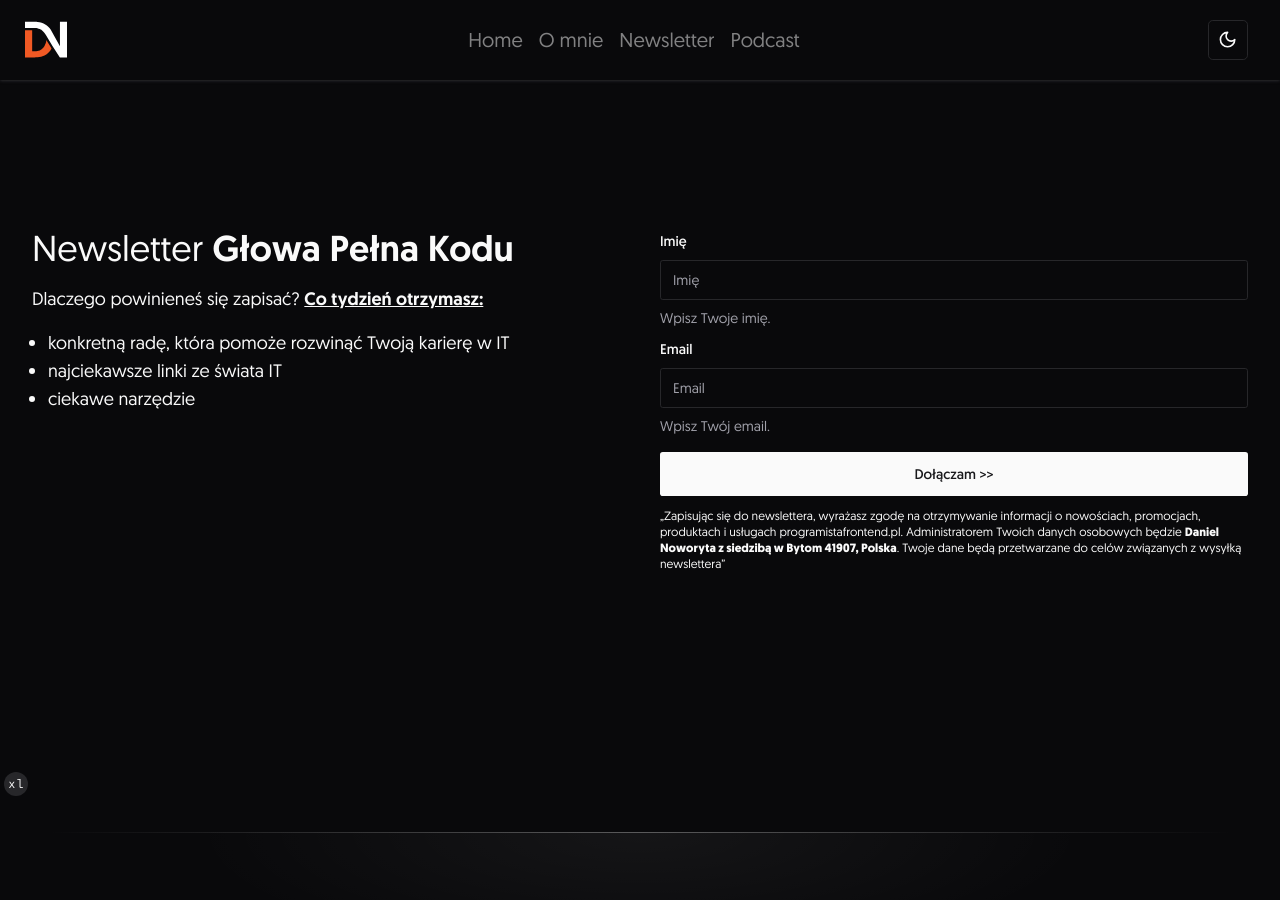
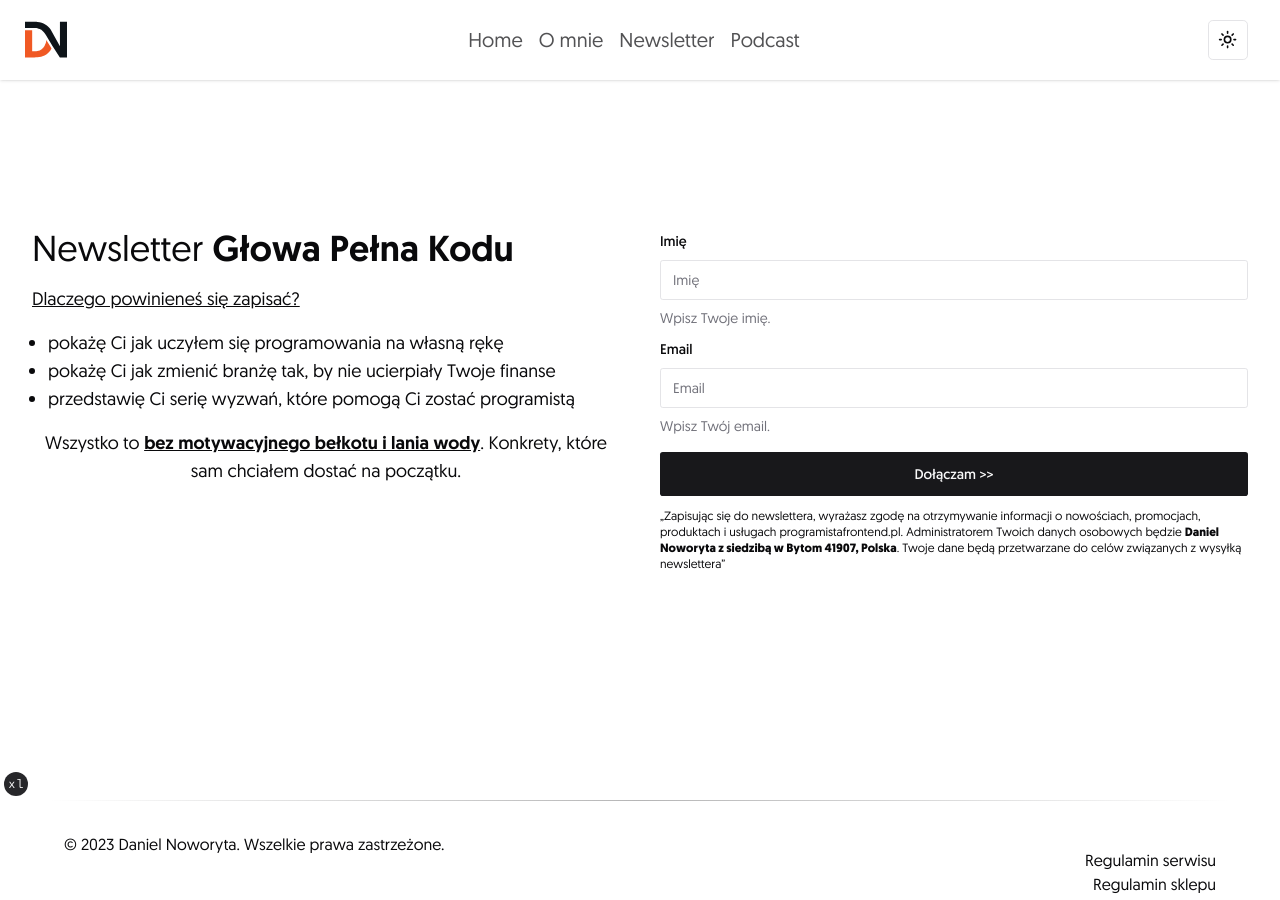
Before and after one commit to Dan86de/danielnoworyta, a Next.js app: page /newsletter in a window 1280 px wide. Shown: the top 900 px of the page. Built offline with nearby package versions, Linux system fonts and the light colour scheme; no server answers.

Commit message:
Change image and remove themes.

```diff
--- a/src/app/layout.tsx
+++ b/src/app/layout.tsx
@@ -36,7 +36,7 @@ export default function RootLayout({ children }: { children: React.ReactNode })
 	return (
 		<html className="h-full scroll-smooth antialiased" lang="pl" suppressHydrationWarning>
 			<body className="h-full select-none">
-				<ThemeProvider attribute="class" defaultTheme="dark" enableSystem disableTransitionOnChange>
+				<ThemeProvider attribute="class" disableTransitionOnChange>
 					<Header />
 					{children}
 					<Footer />
--- a/src/app/newsletter/page.tsx
+++ b/src/app/newsletter/page.tsx
@@ -35,16 +35,21 @@ export default function NewsletterPage() {
 					<h2 className="pb-4 text-2xl md:text-4xl">
 						Newsletter <span className="font-semibold">Głowa Pełna Kodu</span>
 					</h2>
-					<p className="pb-4">
-						Dlaczego powinieneś się zapisać?{" "}
-						<span className="font-semibold underline">Co tydzień otrzymasz:</span>
+					<p className="pb-4 underline">Dlaczego powinieneś się zapisać? </p>
+					<ul className="list-disc pl-4">
+						<li>pokażę Ci jak uczyłem się programowania na własną rękę</li>
+						<li>pokażę Ci jak zmienić branżę tak, by nie ucierpiały Twoje finanse</li>
+						<li>przedstawię Ci serię wyzwań, które pomogą Ci zostać programistą</li>
+					</ul>
+					<p className={"pt-4 text-center"}>
+						Wszystko to{" "}
+						<span className={"font-semibold underline"}>
+							bez motywacyjnego bełkotu i lania wody
+						</span>
+						. Konkrety, które sam chciałem dostać na początku.
 					</p>
-					<ul className="list-disc pl-4">
-						<li>konkretną radę, która pomoże rozwinąć Twoją karierę w IT</li>
-						<li>najciekawsze linki ze świata IT</li>
-						<li>ciekawe narzędzie</li>
-					</ul>
 				</div>
+
 				<NewsletterForm />
 			</div>
 		</SectionWrapper>
--- a/src/components/footer.tsx
+++ b/src/components/footer.tsx
@@ -4,8 +4,8 @@ import { SectionWrapper } from "./section";
 
 export const Footer = () => {
 	return (
-		<div className="pt-8">
-			<div className="relative bg-[radial-gradient(35%_128px_at_50%_0%,theme(backgroundColor.white/5%),transparent)] py-16 lg:px-8 lg:py-16">
+		<div>
+			<div className="relative bg-[radial-gradient(35%_128px_at_50%_0%,theme(backgroundColor.white/5%),transparent)] py-8 lg:px-8">
 				<div className="absolute inset-x-12 top-0 h-px bg-gradient-to-r from-transparent via-foreground/30 to-transparent"></div>
 				<footer>
 					<SectionWrapper className={"flex w-full flex-col justify-center"}>
```
Also changed, not shown: public/OG_NEWSLETTER_1200_630.webp.
